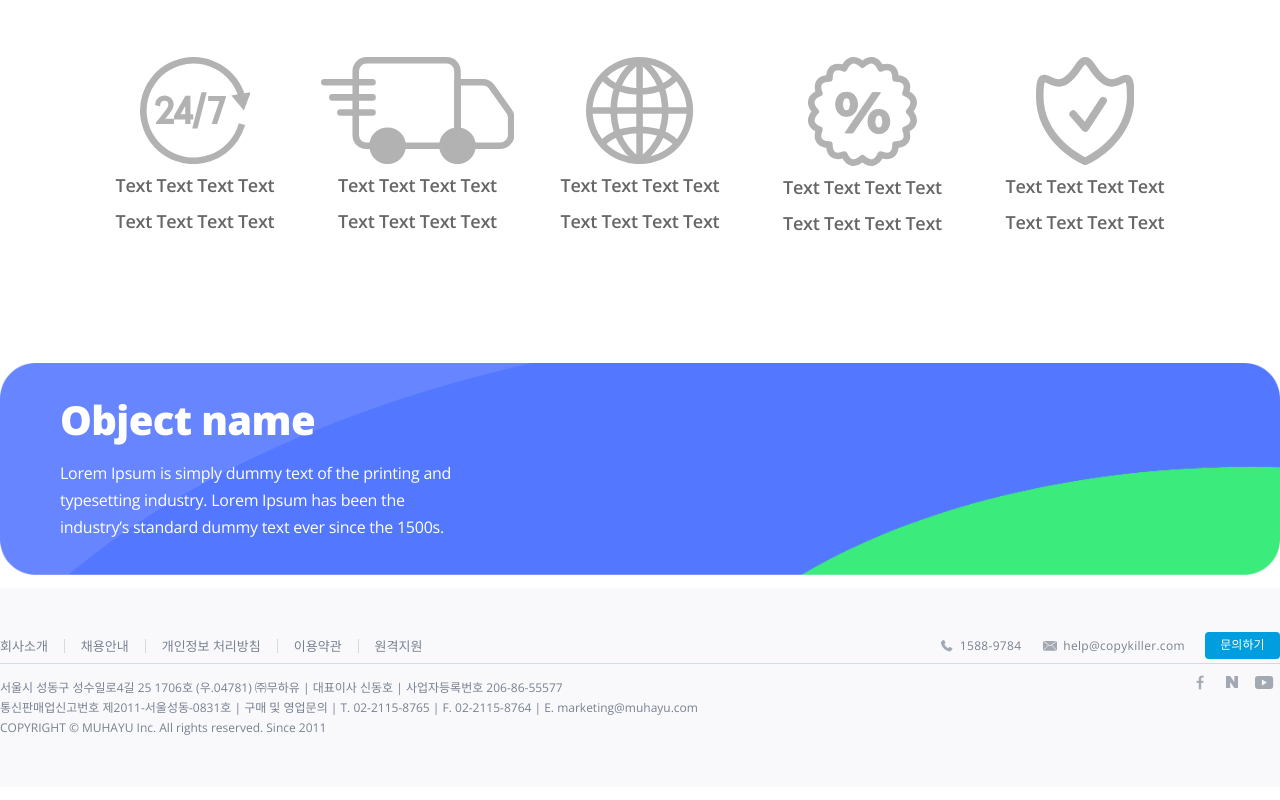
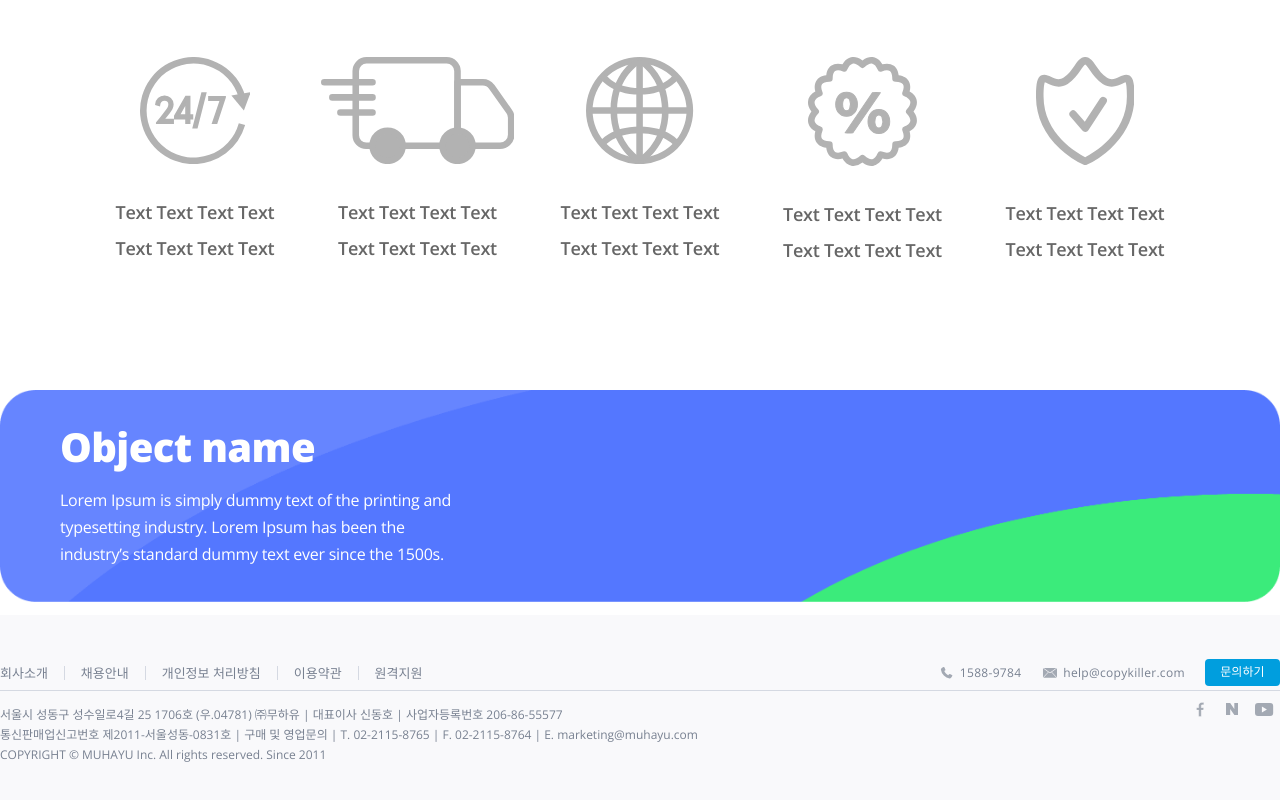
Before and after one commit to devSujinKim/clone-single-page, a Next.js app: page / in a window 1280 px wide. Shown: the part 1246-2046 px from the top of the page. Built offline with nearby package versions, Linux system fonts and the light colour scheme.

Commit message:
스타일 수정

```diff
--- a/src/containers/index/_comps/Contents/IconTypo/index.js
+++ b/src/containers/index/_comps/Contents/IconTypo/index.js
@@ -16,6 +16,7 @@ const item = css`
   width: 194px;
   text-align: center;
   & p {
+    padding-top: 27px;
     font-size: 18px;
     font-weight: 600;
     line-height: 2;
--- a/src/containers/index/_comps/Main/index.js
+++ b/src/containers/index/_comps/Main/index.js
@@ -102,6 +102,7 @@ const textWrap = css`
     font-size: 30px;
     line-height: 1.2;
     letter-spacing: -0.48px;
+    transition: all 0.4s ease-in-out;
     &:hover {
       background-color: #fff;
       color: #ff8147;
```
